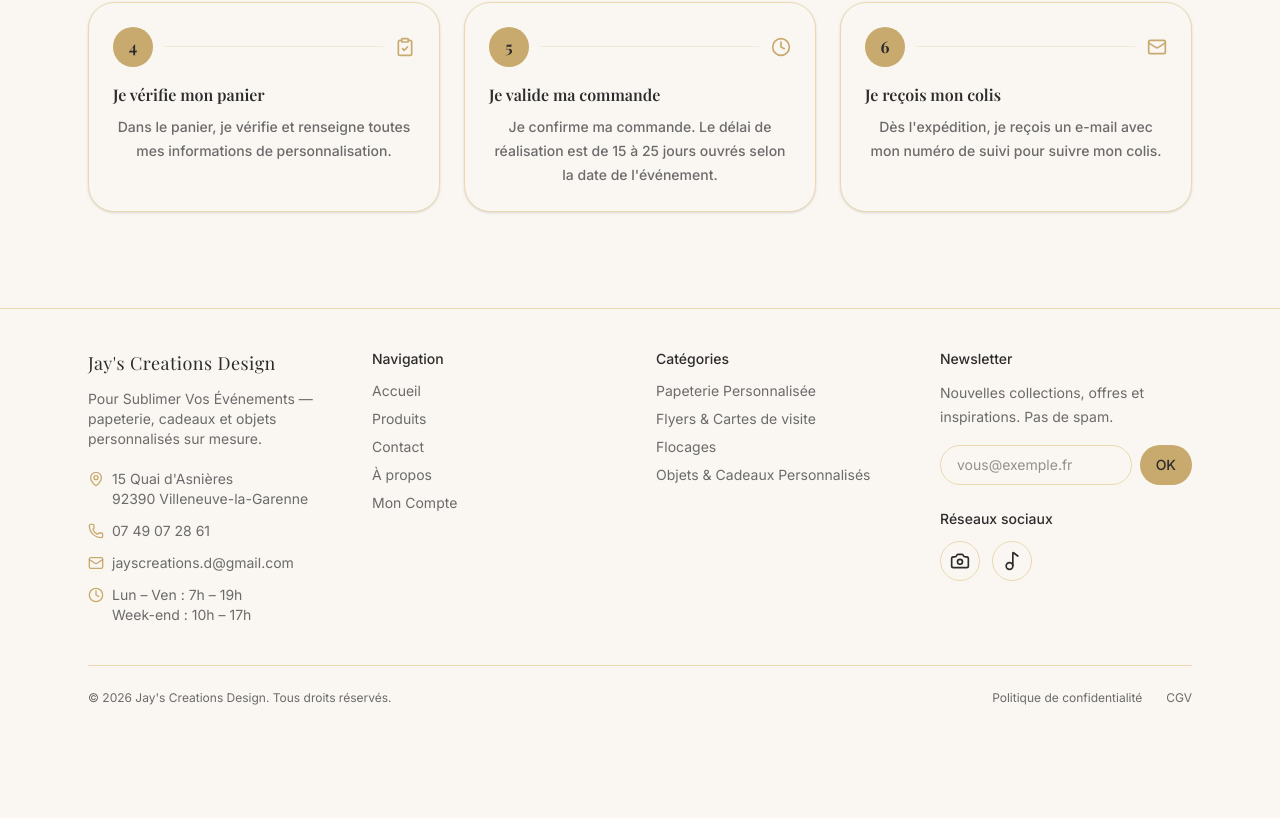
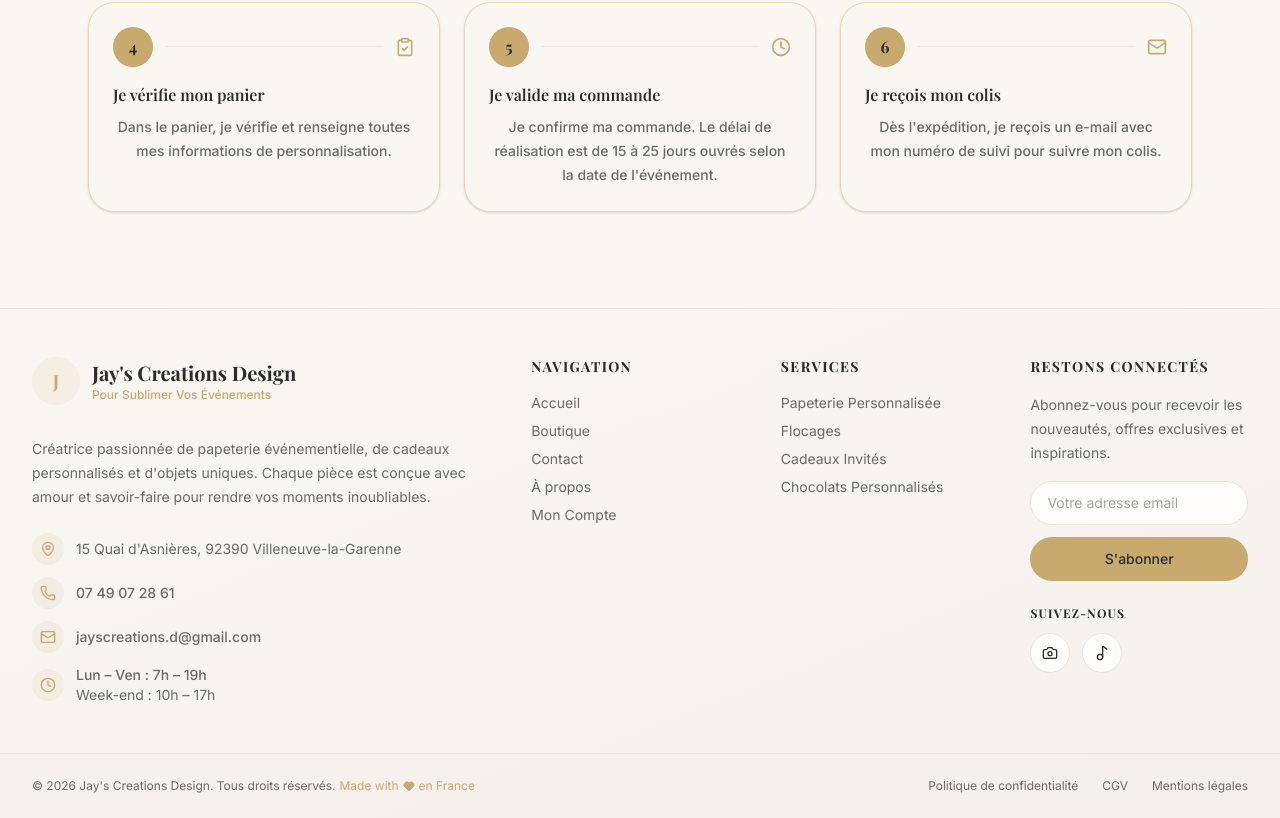
Before and after one commit to jayscreationsdesign/jayscreation, a Next.js app: page / in a window 1280 px wide. Shown: the part 1364-2182 px from the top of the page. Before the commit the page ends 2110 px from the top, so only its background shows below. Built offline with nearby package versions, Linux system fonts and the light colour scheme; a web font is replaced by a local one.

Commit message:
Footer redesign - pleine largeur et professionnel

```diff
--- a/src/components/site/Footer.tsx
+++ b/src/components/site/Footer.tsx
@@ -1,134 +1,190 @@
 import Link from "next/link";
-import { Camera, Mail, Music2, MapPin, Phone, Clock } from "lucide-react";
+import { Camera, Mail, Music2, MapPin, Phone, Clock, Heart } from "lucide-react";
 
 export default function Footer() {
   return (
-    <footer className="mt-auto border-t border-border bg-background">
-      <div className="mx-auto max-w-6xl px-4 py-10 sm:px-6">
-        <div className="grid gap-8 md:grid-cols-4">
-          {/* Colonne 1 : Identité + Contact */}
-          <div className="md:col-span-1">
-            <Link href="/" className="flex items-center gap-3">
-              <span className="font-heading text-lg tracking-wide text-foreground">
+    <footer className="mt-auto w-full bg-gradient-to-br from-[#FAF7F2] to-[#F5F0EB] border-t border-[#E8E4DF]">
+      {/* Section principale - Pleine largeur */}
+      <div className="w-full">
+        <div className="mx-auto max-w-7xl px-4 sm:px-6 lg:px-8 py-12">
+          <div className="grid gap-8 lg:grid-cols-5">
+
+            {/* Colonne 1 : Brand - Plus large */}
+            <div className="lg:col-span-2">
+              <Link href="/" className="inline-flex items-center gap-3 mb-4">
+                <div className="h-12 w-12 rounded-full bg-accent/10 flex items-center justify-center">
+                  <span className="font-heading text-lg font-bold text-accent">J</span>
+                </div>
+                <div>
+                  <h3 className="font-heading text-xl font-bold text-foreground">
                     Jay&apos;s Creations Design
-              </span>
+                  </h3>
+                  <p className="text-xs text-accent font-medium">Pour Sublimer Vos Événements</p>
+                </div>
               </Link>
-            <p className="mt-3 text-sm text-muted-foreground">
-              Pour Sublimer Vos Événements — papeterie, cadeaux et objets personnalisés sur mesure.
+
+              <p className="mt-4 text-sm leading-6 text-muted-foreground max-w-md">
+                Créatrice passionnée de papeterie événementielle, de cadeaux personnalisés et d&apos;objets uniques.
+                Chaque pièce est conçue avec amour et savoir-faire pour rendre vos moments inoubliables.
               </p>
 
-            <div className="mt-5 flex flex-col gap-3 text-sm text-muted-foreground">
-              <div className="flex items-start gap-2">
-                <MapPin className="h-4 w-4 shrink-0 text-accent mt-0.5" />
-                <span>15 Quai d&apos;Asnières<br />92390 Villeneuve-la-Garenne</span>
+              {/* Contact info */}
+              <div className="mt-6 space-y-3">
+                <div className="flex items-center gap-3 text-sm text-muted-foreground">
+                  <div className="h-8 w-8 rounded-full bg-accent/10 flex items-center justify-center flex-shrink-0">
+                    <MapPin className="h-4 w-4 text-accent" />
                   </div>
-              <div className="flex items-center gap-2">
-                <Phone className="h-4 w-4 shrink-0 text-accent" />
-                <a href="tel:+33749072861" className="hover:text-foreground transition-colors">
+                  <span>15 Quai d&apos;Asnières, 92390 Villeneuve-la-Garenne</span>
+                </div>
+                <div className="flex items-center gap-3 text-sm text-muted-foreground">
+                  <div className="h-8 w-8 rounded-full bg-accent/10 flex items-center justify-center flex-shrink-0">
+                    <Phone className="h-4 w-4 text-accent" />
+                  </div>
+                  <a href="tel:+33749072861" className="hover:text-foreground transition-colors font-medium">
                     07 49 07 28 61
                   </a>
                 </div>
-              <div className="flex items-center gap-2">
-                <Mail className="h-4 w-4 shrink-0 text-accent" />
-                <a href="mailto:jayscreations.d@gmail.com" className="hover:text-foreground transition-colors">
+                <div className="flex items-center gap-3 text-sm text-muted-foreground">
+                  <div className="h-8 w-8 rounded-full bg-accent/10 flex items-center justify-center flex-shrink-0">
+                    <Mail className="h-4 w-4 text-accent" />
+                  </div>
+                  <a href="mailto:jayscreations.d@gmail.com" className="hover:text-foreground transition-colors font-medium">
                     jayscreations.d@gmail.com
                   </a>
                 </div>
-              <div className="flex items-start gap-2">
-                <Clock className="h-4 w-4 shrink-0 text-accent mt-0.5" />
+                <div className="flex items-center gap-3 text-sm text-muted-foreground">
+                  <div className="h-8 w-8 rounded-full bg-accent/10 flex items-center justify-center flex-shrink-0">
+                    <Clock className="h-4 w-4 text-accent" />
+                  </div>
                   <div>
-                  <div>Lun – Ven : 7h – 19h</div>
+                    <div className="font-medium">Lun – Ven : 7h – 19h</div>
                     <div>Week-end : 10h – 17h</div>
                   </div>
                 </div>
               </div>
             </div>
 
-          {/* Colonne 2 : Liens */}
+            {/* Colonne 2 : Navigation */}
             <div>
-            <div className="text-sm font-medium text-foreground">Navigation</div>
-            <div className="mt-3 flex flex-col gap-2 text-sm text-muted-foreground">
-              <Link href="/" className="hover:text-foreground transition-colors">Accueil</Link>
-              <Link href="/boutique" className="hover:text-foreground transition-colors">Produits</Link>
-              <Link href="/contact" className="hover:text-foreground transition-colors">Contact</Link>
-              <Link href="/a-propos" className="hover:text-foreground transition-colors">À propos</Link>
-              <Link href="/mon-compte" className="hover:text-foreground transition-colors">Mon Compte</Link>
-            </div>
+              <h4 className="font-heading text-sm font-bold text-foreground uppercase tracking-[0.1em] mb-4">
+                Navigation
+              </h4>
+              <nav className="space-y-2">
+                <Link href="/" className="block text-sm text-muted-foreground hover:text-accent transition-colors">
+                  Accueil
+                </Link>
+                <Link href="/boutique" className="block text-sm text-muted-foreground hover:text-accent transition-colors">
+                  Boutique
+                </Link>
+                <Link href="/contact" className="block text-sm text-muted-foreground hover:text-accent transition-colors">
+                  Contact
+                </Link>
+                <Link href="/a-propos" className="block text-sm text-muted-foreground hover:text-accent transition-colors">
+                  À propos
+                </Link>
+                <Link href="/mon-compte" className="block text-sm text-muted-foreground hover:text-accent transition-colors">
+                  Mon Compte
+                </Link>
+              </nav>
             </div>
 
-          {/* Colonne 3 : Catégories */}
+            {/* Colonne 3 : Services */}
             <div>
-            <div className="text-sm font-medium text-foreground">Catégories</div>
-            <div className="mt-3 flex flex-col gap-2 text-sm text-muted-foreground">
-              <Link href="/boutique?category=papeterie-personnalisee" className="hover:text-foreground transition-colors">
+              <h4 className="font-heading text-sm font-bold text-foreground uppercase tracking-[0.1em] mb-4">
+                Services
+              </h4>
+              <nav className="space-y-2">
+                <Link href="/boutique?category=papeterie-sweet-tables" className="block text-sm text-muted-foreground hover:text-accent transition-colors">
                   Papeterie Personnalisée
                 </Link>
-              <Link href="/boutique?category=flyers-cartes-visite" className="hover:text-foreground transition-colors">
-                Flyers & Cartes de visite
-              </Link>
-              <Link href="/boutique?category=flocages" className="hover:text-foreground transition-colors">
+                <Link href="/boutique?category=flocage" className="block text-sm text-muted-foreground hover:text-accent transition-colors">
                   Flocages
                 </Link>
-              <Link href="/boutique?category=objets-cadeaux-personnalises" className="hover:text-foreground transition-colors">
-                Objets & Cadeaux Personnalisés
+                <Link href="/boutique?category=cadeaux-invites" className="block text-sm text-muted-foreground hover:text-accent transition-colors">
+                  Cadeaux Invités
                 </Link>
-            </div>
+                <Link href="/boutique?category=chocolat" className="block text-sm text-muted-foreground hover:text-accent transition-colors">
+                  Chocolats Personnalisés
+                </Link>
+              </nav>
             </div>
 
-          {/* Colonne 4 : Newsletter + Réseaux */}
+            {/* Colonne 4 : Newsletter & Réseaux */}
             <div>
-            <div className="text-sm font-medium text-foreground">Newsletter</div>
-            <p className="mt-3 text-sm leading-6 text-muted-foreground">
-              Nouvelles collections, offres et inspirations. Pas de spam.
+              <h4 className="font-heading text-sm font-bold text-foreground uppercase tracking-[0.1em] mb-4">
+                Restons Connectés
+              </h4>
+
+              <p className="text-sm leading-6 text-muted-foreground mb-4">
+                Abonnez-vous pour recevoir les nouveautés, offres exclusives et inspirations.
               </p>
-            <form className="mt-4 flex gap-2">
+
+              <form className="space-y-3">
                 <input
                   type="email"
                   name="newsletter"
-                placeholder="vous@exemple.fr"
-                className="h-10 w-full rounded-2xl border border-border bg-background px-4 text-sm text-foreground outline-none focus-visible:border-ring focus-visible:ring-2 focus-visible:ring-ring/30"
+                  placeholder="Votre adresse email"
+                  className="w-full h-11 rounded-full border border-[#E8E4DF] bg-white/80 backdrop-blur px-4 text-sm text-foreground placeholder:text-muted-foreground/60 outline-none focus-visible:border-accent focus-visible:ring-2 focus-visible:ring-accent/20 transition-all"
                 />
                 <button
                   type="button"
-                className="inline-flex h-10 shrink-0 items-center justify-center rounded-2xl bg-accent px-4 text-sm font-medium text-accent-foreground transition-colors hover:bg-accent/90"
+                  className="w-full h-11 rounded-full bg-accent text-accent-foreground font-medium text-sm hover:bg-accent/90 transition-all transform hover:scale-[1.02] active:scale-[0.98]"
                 >
-                OK
+                  S&apos;abonner
                 </button>
               </form>
 
-            <div className="mt-6 text-sm font-medium text-foreground">Réseaux sociaux</div>
-            <div className="mt-3 flex items-center gap-3">
+              <div className="mt-6">
+                <h5 className="font-heading text-xs font-bold text-foreground uppercase tracking-[0.1em] mb-3">
+                  Suivez-nous
+                </h5>
+                <div className="flex items-center gap-3">
                   <a
                     href="https://www.instagram.com/jays_creations_design/"
                     target="_blank"
                     rel="noreferrer"
-                className="inline-flex h-10 w-10 items-center justify-center rounded-full border border-border bg-background text-foreground transition-colors hover:bg-muted"
+                    className="h-10 w-10 rounded-full bg-white/80 backdrop-blur border border-[#E8E4DF] flex items-center justify-center text-foreground hover:bg-accent hover:text-accent-foreground transition-all transform hover:scale-110"
                     aria-label="Instagram"
                   >
-                <Camera className="h-5 w-5" />
+                    <Camera className="h-4 w-4" />
                   </a>
                   <a
                     href="https://www.tiktok.com/@jayscreationsdesign"
                     target="_blank"
                     rel="noreferrer"
-                className="inline-flex h-10 w-10 items-center justify-center rounded-full border border-border bg-background text-foreground transition-colors hover:bg-muted"
+                    className="h-10 w-10 rounded-full bg-white/80 backdrop-blur border border-[#E8E4DF] flex items-center justify-center text-foreground hover:bg-accent hover:text-accent-foreground transition-all transform hover:scale-110"
                     aria-label="TikTok"
                   >
-                <Music2 className="h-5 w-5" />
+                    <Music2 className="h-4 w-4" />
                   </a>
                 </div>
               </div>
             </div>
+          </div>
+        </div>
+      </div>
 
-        <div className="mt-10 flex flex-col items-center justify-between gap-3 border-t border-border pt-6 text-xs text-muted-foreground sm:flex-row">
-          <div>© 2026 Jay&apos;s Creations Design. Tous droits réservés.</div>
-          <div className="flex items-center gap-6">
-            <Link href="/politique-de-confidentialite" className="hover:text-foreground transition-colors">
+      {/* Bottom bar - Pleine largeur avec fond */}
+      <div className="w-full bg-[#F5F0EB]/50 border-t border-[#E8E4DF]">
+        <div className="mx-auto max-w-7xl px-4 sm:px-6 lg:px-8 py-6">
+          <div className="flex flex-col sm:flex-row items-center justify-between gap-4">
+            <div className="text-xs text-muted-foreground flex items-center gap-1">
+              © 2026 Jay&apos;s Creations Design. Tous droits réservés.
+              <span className="text-accent">Made with</span>
+              <Heart className="h-3 w-3 text-accent fill-accent" />
+              <span className="text-accent">en France</span>
+            </div>
+            <div className="flex items-center gap-6 text-xs text-muted-foreground">
+              <Link href="/politique-de-confidentialite" className="hover:text-accent transition-colors">
                 Politique de confidentialité
               </Link>
-            <Link href="/cgv" className="hover:text-foreground transition-colors">
+              <Link href="/cgv" className="hover:text-accent transition-colors">
                 CGV
               </Link>
+              <Link href="/mentions-legales" className="hover:text-accent transition-colors">
+                Mentions légales
+              </Link>
+            </div>
           </div>
         </div>
       </div>
```
Lines whose indentation alone changed are shown as unchanged.
